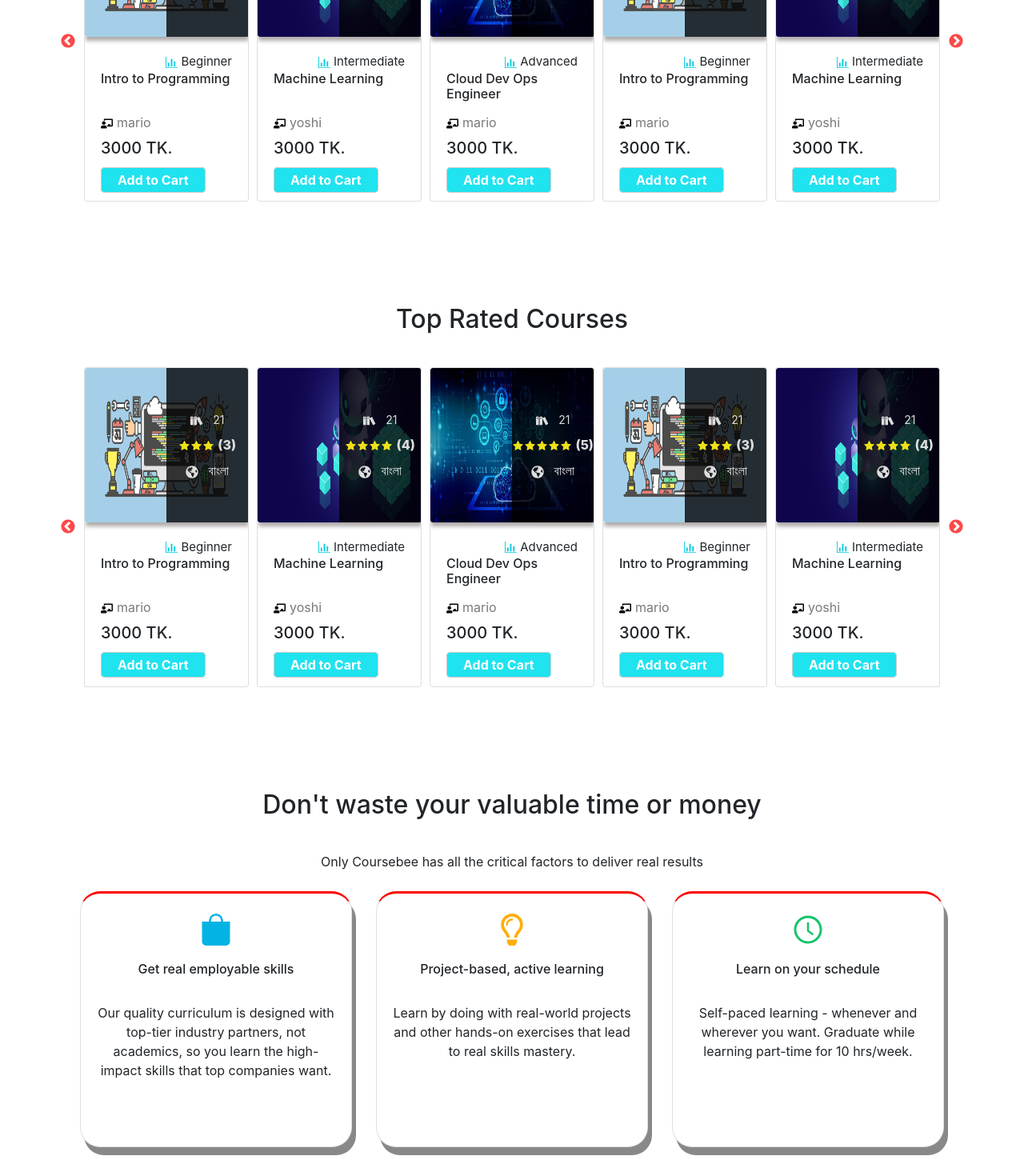
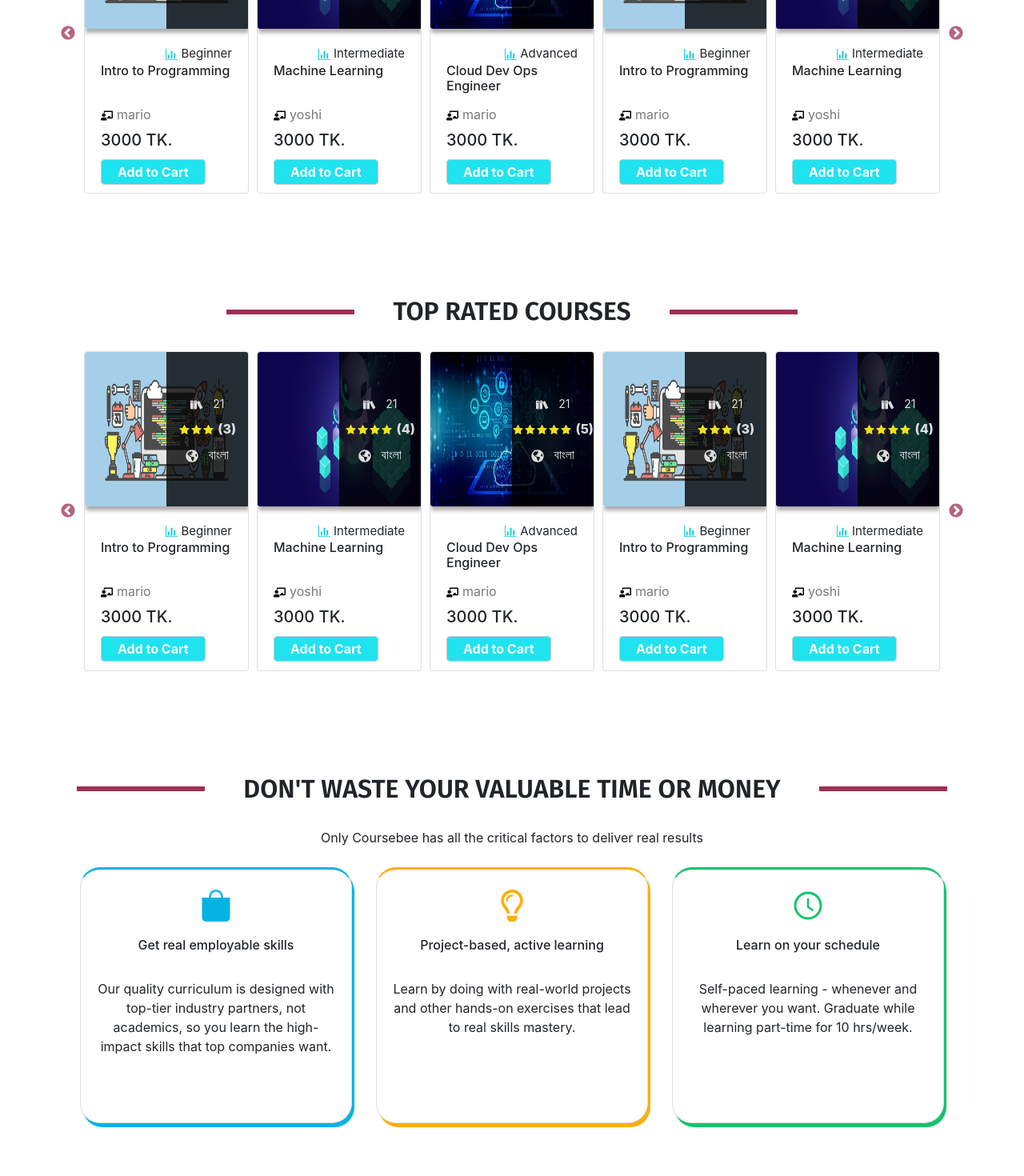
Before and after one commit to krnltech/coursebee-client, a Next.js app: page / in a window 1280 px wide. Shown: the part 1020-2490 px from the top of the page at 80% size. Built offline with nearby package versions, Linux system fonts and the light colour scheme.

Commit message:
summary card is redesigned

```diff
--- a/components/banner/Banner.module.css
+++ b/components/banner/Banner.module.css
@@ -13,7 +13,6 @@
   padding: 10px 50px !important;
   letter-spacing: 2px;
   margin-top: 11px;
-  text-decoration: none;
   transition: 0.5s !important;
   border-radius: 10px;
 }
--- /dev/null
+++ b/components/heading/Heading.js
@@ -0,0 +1,14 @@
+import styles from "./Heading.module.css";
+import classNames from "classnames";
+
+const Heading = ({ headerText }) => {
+  return (
+    <>
+      <h2 className={classNames(styles.sectionTitle, styles.title)}>
+        <span>{headerText}</span>
+      </h2>
+    </>
+  );
+};
+
+export default Heading;
--- /dev/null
+++ b/components/heading/Heading.module.css
@@ -0,0 +1,38 @@
+.sectionTitle {
+  text-transform: uppercase;
+  margin: 0 30px;
+  text-align: center;
+  margin-bottom: 30px;
+}
+
+/* Title Design  */
+.title span {
+  display: inline-block;
+  position: relative;
+}
+.title span:before {
+  content: "";
+  height: 6px;
+  border-top: 3px solid #a02f51;
+  border-bottom: 3px solid #a02f51;
+  width: 5em;
+  margin: 0 1.5em;
+  position: absolute;
+  bottom: 0.5em;
+}
+.title span:after {
+  content: "";
+  height: 6px;
+  border-top: 3px solid #a02f51;
+  border-bottom: 3px solid #a02f51;
+  width: 5em;
+  margin: 0 1.5em;
+  position: absolute;
+  bottom: 0.5em;
+}
+.title span:before {
+  right: 100%;
+}
+.title span:after {
+  left: 100%;
+}
--- a/components/navbar/Navbar.js
+++ b/components/navbar/Navbar.js
@@ -33,6 +33,7 @@ const NavbarComps = () => {
             <div className={styles.content}>
               <Nav className="mr-auto">
                 <Nav.Link href="#courses">Courses</Nav.Link>
+                <Nav.Link href="#training">Training</Nav.Link>
                 <Nav.Link href="#mentor">Become a mentor</Nav.Link>
                 <Nav.Link href="#login">Login</Nav.Link>
               </Nav>
--- a/components/slider/Slider.module.css
+++ b/components/slider/Slider.module.css
@@ -3,6 +3,8 @@
   font-size: 15px;
 }
 .sliderCard {
+  position: relative;
+  overflow: hidden;
   margin: 0 5px;
 }
 .lectures span{
@@ -53,8 +55,9 @@
   background: #1fe3ef;
   color: #ffffff;
   font-weight: 700;
-
   border-radius: 5px;
   border: 1px solid #cccccc;
-
 }
+.cartButton:hover{
+  text-decoration: none;
+}
--- a/components/summary-card/SummaryCard.js
+++ b/components/summary-card/SummaryCard.js
@@ -1,59 +1,53 @@
 import { Card, CardDeck } from "react-bootstrap";
 import { useState } from "react";
+import styles from "./SummaryCard.module.css";
+
 import { BsBagFill } from 'react-icons/bs';
 import { FaRegLightbulb } from 'react-icons/fa';
 import { AiOutlineClockCircle } from 'react-icons/ai';
-import { AiOutlineUserSwitch } from 'react-icons/ai';
 
 const SummaryCard = () => {
-  const cardStyle = {
-    width: "20.75rem",
-    height: "20rem",
-    borderRadius: "25px",
-    borderTop: "3px solid red",
-    boxShadow: "5px 10px #888888"
-  };
 
   const [summary, setSummary] = useState([
     {
       title: "Get real employable skills",
       body: "Our quality curriculum is designed with top-tier industry partners, not academics, so you learn the high-impact skills that top companies want.",
       src: <BsBagFill style={{ color: '#02b3e4', fontSize: '40px' }}/>,
+      color: "3px solid #02b3e4",
+      shadow: "3px 5px #02b3e4",
       id: 1,
     },
     {
       title: "Project-based, active learning",
       body: "Learn by doing with real-world projects and other hands-on exercises that lead to real skills mastery.",
       src: <FaRegLightbulb style={{ color: '#ffae0c', fontSize: '40px' }}/>,
+      color: "3px solid #ffae0c",
+      shadow: "3px 5px #ffae0c",
       id: 2,
     },
     {
       title: "Learn on your schedule",
       body: "Self-paced learning - whenever and wherever you want. Graduate while learning part-time for 10 hrs/week.",
       src: <AiOutlineClockCircle style={{ color: '#15c26b', fontSize: '40px' }}/>,
+      color: "3px solid #15c26b",
+      shadow: "3px 5px #15c26b",
       id: 3,
     }
-    // {
-    //   title: "The help you need, when you need it",
-    //   body: "Reach out to our mentors 24/7 and have your coding questions answered quickly so you can keep learning.",
-    //   src: <AiOutlineUserSwitch style={{ color: '#a951ed', fontSize: '40px' }}/>,
-    //   id: 4,
-    // }
   ]);
 
   return (
     <>
       <div className="container">
         <CardDeck style={{ textAlign: 'center' }}>
-          {summary.map((s) => (
-            <Card style={cardStyle} key={s.id}>
+          {summary.map((card) => (
+            <Card className={styles.cardStyle} style={{borderTop: `${card.color}`, boxShadow: `${card.shadow}`}} key={card.id}>
               <div className="text-center" style={{ marginTop: '25px' }}>
-                {s.src}
+                {card.src}
               </div>
               <Card.Body>
-                <Card.Title> {s.title} </Card.Title>
+                <Card.Title> {card.title} </Card.Title>
                 <Card.Text>
-                  <p>{s.body}</p>
+                  <p>{card.body}</p>
                 </Card.Text>
               </Card.Body>
             </Card>
--- /dev/null
+++ b/components/summary-card/SummaryCard.module.css
@@ -0,0 +1,5 @@
+.cardStyle {
+  width: 10.75rem !important;
+  height: 20rem;
+  border-radius: 25px
+}
--- a/pages/index.js
+++ b/pages/index.js
@@ -3,26 +3,26 @@ import classNames from "classnames";
 
 import { Tabs, Tab, Button } from "react-bootstrap";
 import Banner from "../components/banner/Banner";
-import SliderComponent from "../components/slider/slider";
+import SliderComponent from "../components/slider/Slider";
 import HeadComps from "../components/Head";
 import SummaryCard from "../components/summary-card/SummaryCard";
 import SuccessCard from "../components/success-stories/SuccessCard";
-
-import { Container, Row, Col, Image } from "react-bootstrap";
+import Heading from "../components/heading/Heading";
 
 export default function Home() {
   return (
     <>
       <section className="layer">
-        <HeadComps title="Coursebee | Home" iconSource = "/icon/coursebee.ico"/>
-        <Banner source="/images/cb-banner.png"/>
+        <HeadComps title="Coursebee | Home" iconSource="/icon/coursebee.ico" />
+        <Banner source="/images/cb-banner.png" />
       </section>
 
       {/* Best selling course */}
       <section className={styles.layer}>
         <div className="container">
-            <h2 className={styles.sectionTitle}>Best Selling Courses</h2>
+          <Heading headerText="Best Selling Courses"/>
           <Tabs defaultActiveKey="profile" id="uncontrolled-tab-example">
+
             <Tab eventKey="home" title="Web Development">
               <div className="pt3">
                 <SliderComponent />
@@ -38,6 +38,7 @@ export default function Home() {
                 <SliderComponent />
               </div>
             </Tab>
+
           </Tabs>
         </div>
       </section>
@@ -45,7 +46,7 @@ export default function Home() {
       {/* Top rated course */}
       <section className={styles.layer}>
         <div className="container">
-              <h2 className={styles.sectionTitle}>Top Rated Courses</h2>
+          <Heading headerText="Top Rated Courses"/>
           <div className="">
             <SliderComponent />
           </div>
@@ -54,9 +55,7 @@ export default function Home() {
 
       {/* Motivation  */}
       <section className={styles.layer}>
-      <h2 className={styles.sectionTitle}>
-        Don't waste your valuable time or money
-      </h2>
+        <Heading headerText="Don't waste your valuable time or money"/>
         <p className={styles.secondTitle}>
           Only Coursebee has all the critical factors to deliver real results
         </p>
@@ -66,12 +65,13 @@ export default function Home() {
       {/* Top catagories */}
       <section className={styles.layer}>
         <div className="container">
-              <h2 className={styles.sectionTitle}>Top Categories</h2>
+          <h2 className={styles.sectionTitle}></h2>
+          <Heading headerText="Top Categories"/>
           <div className="row mt-2">
             <div className="col-md-3">
               <div className="category-box">
                 <div className="category-image">
-                              <img src="https://picsum.photos/id/227/200/200" alt=""/>
+                  <img src="https://picsum.photos/id/227/200/200" alt="" />
                   <div className="category-overlay">
                     <div className="category-overlay-content">
                       <h5>Web Development</h5>
@@ -83,7 +83,7 @@ export default function Home() {
             <div className="col-md-3">
               <div className="category-box">
                 <div className="category-image">
-                              <img src="https://picsum.photos/id/238/200/200" alt=""/>
+                  <img src="https://picsum.photos/id/238/200/200" alt="" />
                   <div className="category-overlay">
                     <div className="category-overlay-content">
                       <h5>Graphics Design</h5>
@@ -95,7 +95,7 @@ export default function Home() {
             <div className="col-md-3">
               <div className="category-box">
                 <div className="category-image">
-                              <img src="https://picsum.photos/id/239/200/200" alt=""/>
+                  <img src="https://picsum.photos/id/239/200/200" alt="" />
                   <div className="category-overlay">
                     <div className="category-overlay-content">
                       <h5>SEO</h5>
@@ -107,7 +107,7 @@ export default function Home() {
             <div className="col-md-3">
               <div className="category-box">
                 <div className="category-image">
-                              <img src="https://picsum.photos/id/240/200/200" alt=""/>
+                  <img src="https://picsum.photos/id/240/200/200" alt="" />
                   <div className="category-overlay">
                     <div className="category-overlay-content">
                       <h5>IELTS</h5>
@@ -121,7 +121,7 @@ export default function Home() {
             <div className="col-md-3">
               <div className="category-box">
                 <div className="category-image">
-                              <img src="https://picsum.photos/id/257/200/200" alt=""/>
+                  <img src="https://picsum.photos/id/257/200/200" alt="" />
                   <div className="category-overlay">
                     <div className="category-overlay-content">
                       <h5>Photography</h5>
@@ -133,7 +133,7 @@ export default function Home() {
             <div className="col-md-3">
               <div className="category-box">
                 <div className="category-image">
-                              <img src="https://picsum.photos/id/268/200/200" alt=""/>
+                  <img src="https://picsum.photos/id/268/200/200" alt="" />
                   <div className="category-overlay">
                     <div className="category-overlay-content">
                       <h5>NodeJs</h5>
@@ -145,7 +145,7 @@ export default function Home() {
             <div className="col-md-3">
               <div className="category-box">
                 <div className="category-image">
-                              <img src="https://picsum.photos/id/279/200/200" alt=""/>
+                  <img src="https://picsum.photos/id/279/200/200" alt="" />
                   <div className="category-overlay">
                     <div className="category-overlay-content">
                       <h5>Wordpress</h5>
@@ -157,7 +157,7 @@ export default function Home() {
             <div className="col-md-3">
               <div className="category-box">
                 <div className="category-image">
-                              <img src="https://picsum.photos/id/280/200/200" alt=""/>
+                  <img src="https://picsum.photos/id/280/200/200" alt="" />
                   <div className="category-overlay">
                     <div className="category-overlay-content">
                       <h5>Web Development</h5>
@@ -172,12 +172,8 @@ export default function Home() {
 
       {/* Inner Banner  */}
       <section className={styles.layer}>
-      <div
-        className={classNames("container fluid", styles.innerBanner)}
-      >
-        <h2>
-          Make the most of your online learning experience
-        </h2>
+        <div className={classNames("container fluid", styles.innerBanner)}>
+          <h2>Make the most of your online learning experience</h2>
           <p>
             Our Online Learning Resource Center has tips, tricks and inspiring
             stories to help you learn while staying home.
--- a/styles/Home.module.css
+++ b/styles/Home.module.css
@@ -1,24 +1,21 @@
 .layer {
   margin-bottom: 8em;
 }
-.sectionTitle {
-  text-align: center;
-  margin-bottom: 40px;
-}
-.secondTitle{
+
+.secondTitle {
   text-align: center;
   margin-bottom: 25px;
 }
 
-.innerBanner{
+.innerBanner {
   background-color: #2e3d49;
   padding: 100px;
-  text-align: center
+  text-align: center;
 }
-.innerBanner h2{
+.innerBanner h2 {
   color: aliceblue;
 }
-.innerBanner p{
+.innerBanner p {
   color: aliceblue;
   font-size: 18px;
   margin-bottom: 20px;
--- a/styles/globals.css
+++ b/styles/globals.css
@@ -12,21 +12,17 @@ a {
 * {
   box-sizing: border-box;
 }
-
-
-
-.title {
-  color: #a02f51;
-  letter-spacing: 6px;
-  text-shadow: 1px 0px 2px #fffdfd;
+h2 {
+  font-family: 'Fira Sans', sans-serif;
 }
 
+/* === Slick === */
 .slick-next:before,
 .slick-prev:before {
-  color: #fb0b0b !important;
+  color: #a02f51 !important;
 }
 
-/* ==== tab === */
+/* === tab === */
 .nav-item {
   position: relative;
 }
@@ -48,25 +44,15 @@ a {
   right: 45%;
   z-index: -1;
 }
-/* ==== tab end === */
-
-/* ==== card ==== */
-.card {
-  position: relative;
-  overflow: hidden;
-}
 
 .card-title{
   font-size: 16px !important;
   height: 40px;
 }
-
-
 .card:hover #overlay {
   opacity: 0;
   transform: translateX(200%);
 }
-
 #overlay {
   cursor: pointer;
   background: rgb(0 0 0 / 78%);
@@ -81,15 +67,6 @@ a {
   padding: 15px;
   transition: transform 0.5s ease, opacity 0.5s ease;
 }
-
-
-
-
-
-
-
-
-/* ==== card end ==== */
 
 /* === category css === */
 .category-image {
@@ -127,7 +104,7 @@ a {
   height: 100%;
   transition: 0.5s;
 }
-/* === category css end=== */
+
 
 @media (min-width: 1280px) {
   .container {
```
Also changed, not shown: components/Head.js (+8 -0 lines), components/slider/Slider.js (renamed from components/slider/slider.js). Lines whose indentation alone changed are shown as unchanged.
